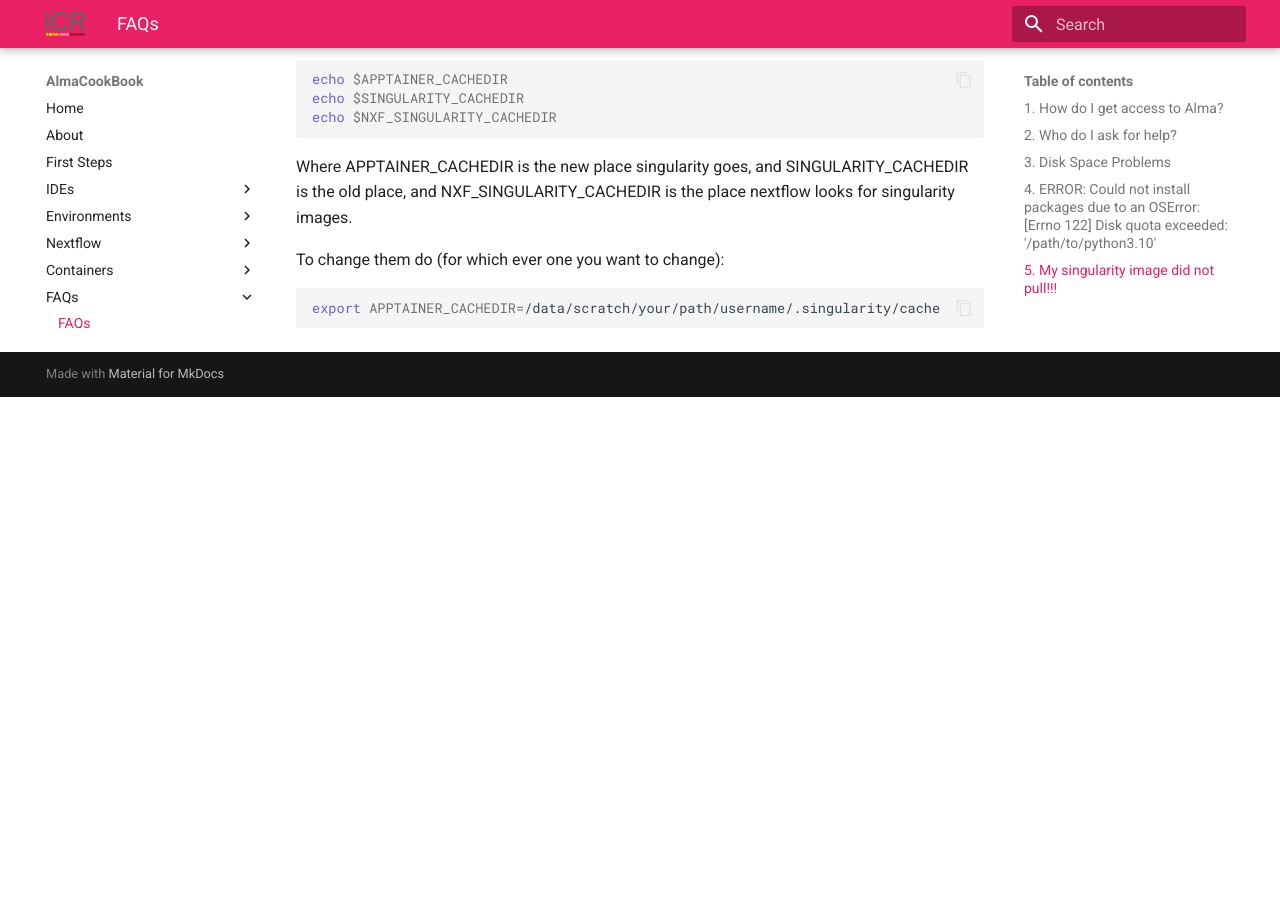
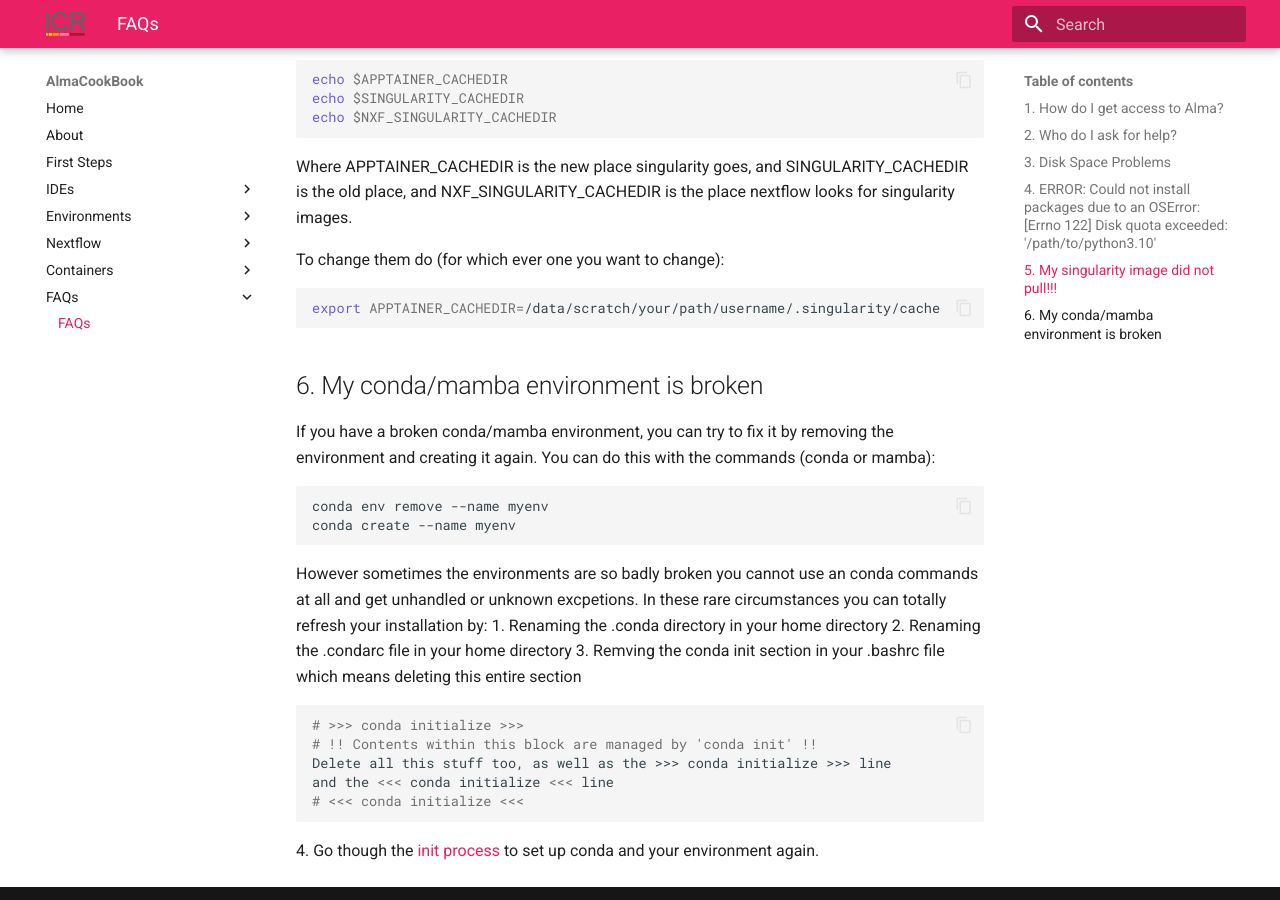
Before and after one commit to AlmaCookBook/AlmaCookBook.github.io, an MkDocs documentation site: the page built from docs/faqs/faqs.md, in a window 1280 px wide and 900 px high, scrolled down 1427 px. Built offline with MkDocs 1.6.1 and Material for MkDocs 9.7.7, drawn with Linux system fonts in a browser that asks for light colours; before the commit the page ends 1824 px from its top, so only the background shows below that.

Commit message:
Added some conda instructions

````diff
--- a/docs/faqs/faqs.md
+++ b/docs/faqs/faqs.md
@@ -51,3 +51,24 @@ To change them do (for which ever one you want to change):
 ```bash
 export APPTAINER_CACHEDIR=/data/scratch/your/path/username/.singularity/cache
 ```
+
+## 6. My conda/mamba environment is broken
+If you have a broken conda/mamba environment, you can try to fix it by removing the environment and creating it again. You can do this with the commands (conda or mamba):
+```bash
+conda env remove --name myenv
+conda create --name myenv
+```
+
+However sometimes the environments are so badly broken you cannot use an conda commands at all and get unhandled or unknown excpetions.
+In these rare circumstances you can totally refresh your installation by:
+1. Renaming the .conda directory in your home directory
+2. Renaming the .condarc file in your home directory
+3. Remving the conda init section in your .bashrc file which means deleting this entire section
+```bash
+# >>> conda initialize >>>
+# !! Contents within this block are managed by 'conda init' !!
+Delete all this stuff too, as well as the >>> conda initialize >>> line
+and the <<< conda initialize <<< line
+# <<< conda initialize <<<
+```
+4. Go though the [init process](../first_steps.md) to set up conda and your environment again.
--- a/mkdocs.yml
+++ b/mkdocs.yml
@@ -9,6 +9,7 @@ nav:
   - Environments:
     - '1. Basics': 'conda/basics.md'
     - '2. Mamba/Conda the first time': 'conda/mamba-first.md'
+    - '2. Mamba environments': 'conda/mamba-venvs.md'
     - Python:
       - python scripts: 'conda/python-scripts.md'
       - python jupyter ondemand: 'conda/python-ondemand.md'
````
Also changed, not shown: docs/conda/mamba-venvs.md (added, +157 -0 lines).
